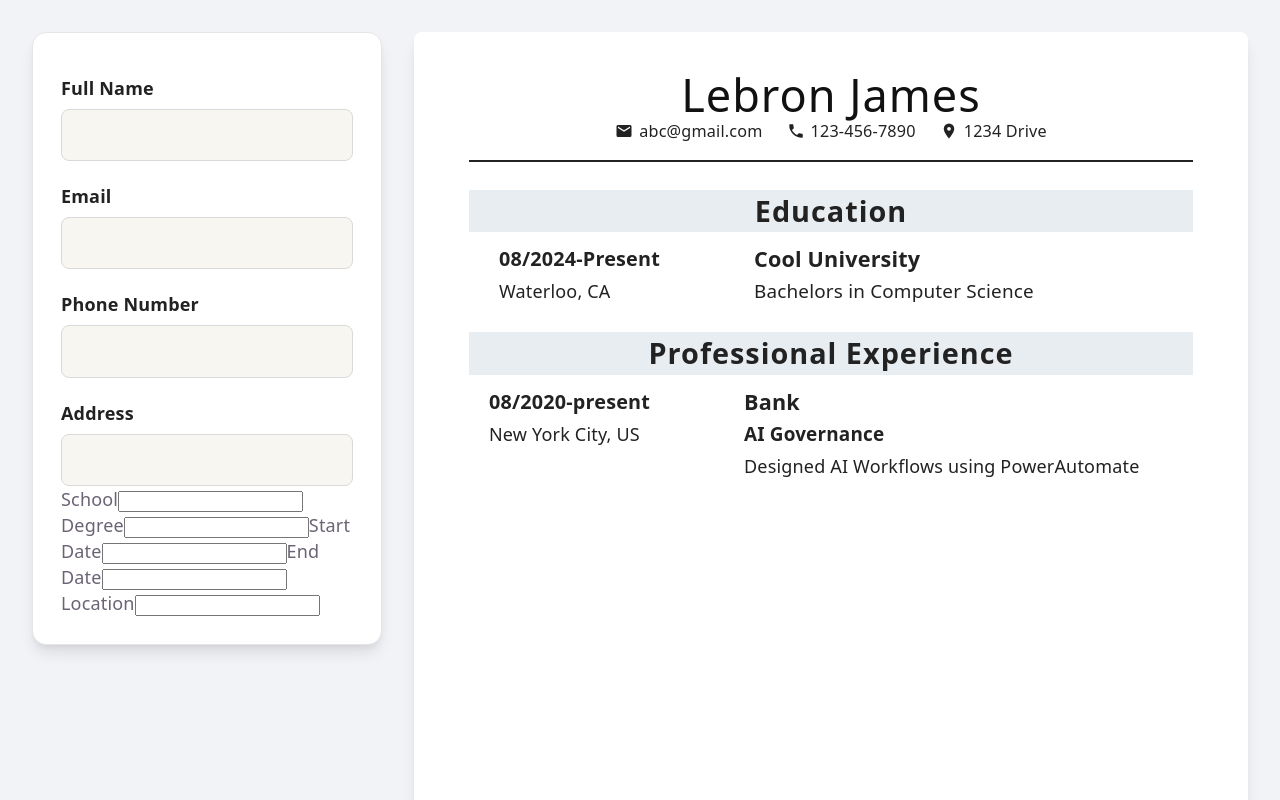
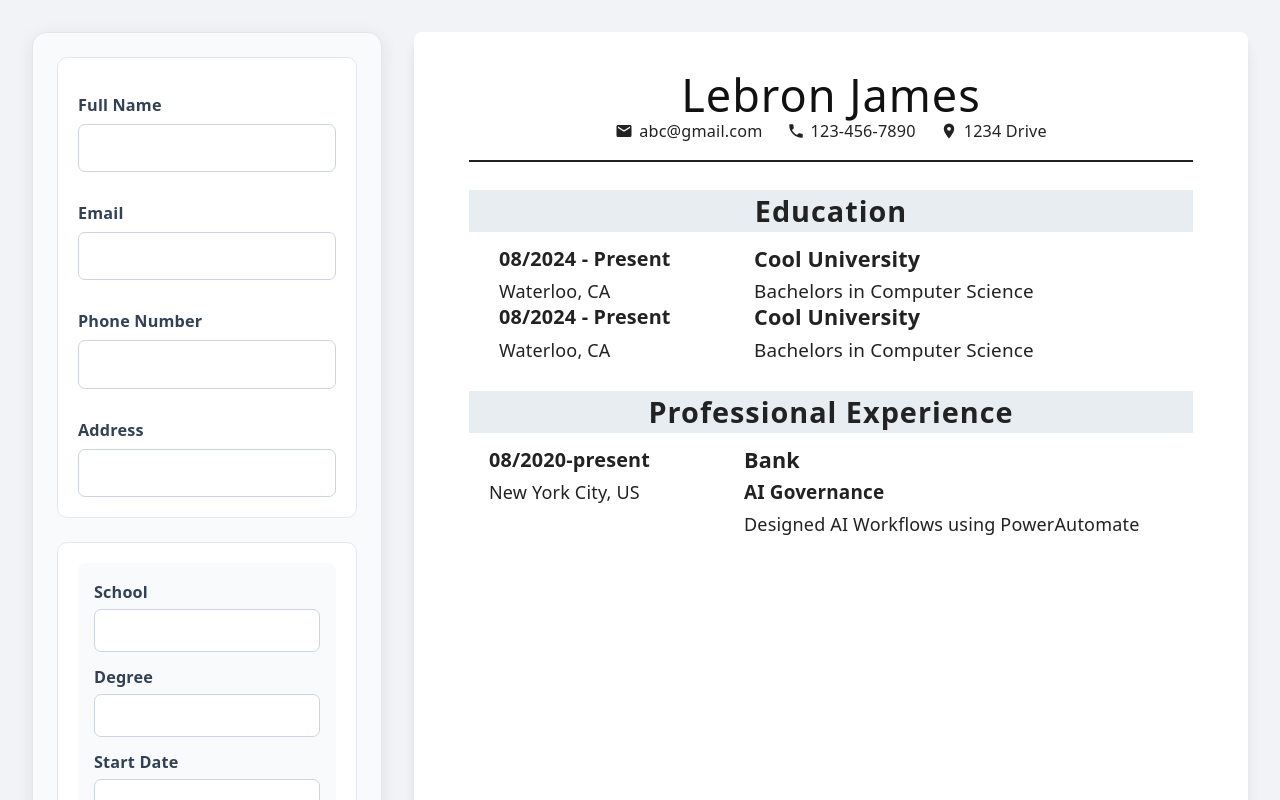
Before and after one commit to GoldenGlint/CV-Application, a React (Vite) app: page / in a window 1280 px wide. Shown: the top 800 px of the page. Built offline with nearby package versions, Linux system fonts and the light colour scheme.

Commit message:
Education properly renders in the resume field

```diff
--- a/src/App.jsx
+++ b/src/App.jsx
@@ -28,27 +28,30 @@ function ResumeHeader({person}){
     )
 }
 
-function ResumeEducation(){
+function ResumeEducation({education}){
   return (
     <>
       <h1 className="resumeEducationHeader">Education</h1>
+      <div className="educationList">
+        {education.map((edu)=>(
 
-      <div className="educationList">
           <div className="educationItem">
 
             <div className="leftEducation">
-            <h3 className="resumeEducationDate">08/2024-Present</h3>
-            <h3 className="resumeUniversityLocation">Waterloo, CA</h3>
+              <h3 className="resumeEducationDate">{edu.eduStartDate || "08/2024"} - {edu.eduEndDate || "Present"}</h3>
+              <h3 className="resumeUniversityLocation">{edu.eduLocation||"Waterloo, CA"}</h3>
             </div>
 
             <div className="rightEducation">
-            <h3 className="resumeUniversity">Cool University</h3>
-            <h3 className="resumeDegree">Bachelors in Computer Science</h3>
+              <h3 className="resumeUniversity">{edu.school||"Cool University"}</h3>
+              <h3 className="resumeDegree">{edu.degree||"Bachelors in Computer Science"}</h3>
             </div>
 
            </div>
 
+        ))}
       </div>
+
     </>
   )
 }
@@ -79,7 +82,7 @@ function Resume({person}){
   return(
     <div className="resumeGroup">
     <ResumeHeader person={person}/>
-    <ResumeEducation/>
+    <ResumeEducation education={person.education}/>
     <ResumeExperience/>
     </div>
   )
@@ -207,6 +210,14 @@ function App() {
         eduStartDate: "",
         eduEndDate: "",
         eduLocation: ""
+      },
+      {
+        id: crypto.randomUUID(),
+        school: "",
+        degree: "",
+        eduStartDate: "",
+        eduEndDate: "",
+        eduLocation: ""
       }
     ],
     experience: [
--- a/src/index.css
+++ b/src/index.css
@@ -372,3 +372,133 @@ body {
     width: 100%;
   }
 }
+
+/* Entire form panel */
+.formGroup {
+  width: 420px;
+  display: flex;
+  flex-direction: column;
+  gap: 24px;
+
+  padding: 24px;
+
+  background-color: #f8fafc;
+  border-radius: 14px;
+
+  box-shadow: 0 4px 18px rgba(0, 0, 0, 0.08);
+}
+
+
+/* Each major section */
+.formPerson,
+.formEducation,
+.formExperience {
+  display: flex;
+  flex-direction: column;
+  gap: 14px;
+
+  padding: 20px;
+
+  background-color: white;
+  border-radius: 10px;
+  border: 1px solid #e2e8f0;
+}
+
+
+/* One education entry */
+.educationFormItem {
+  display: flex;
+  flex-direction: column;
+  gap: 12px;
+
+  padding: 16px;
+
+  background-color: #f8fafc;
+  border-radius: 8px;
+}
+
+
+/* Labels */
+.formGroup label {
+  font-size: 0.9rem;
+  font-weight: 600;
+  color: #334155;
+
+  margin-bottom: -8px;
+}
+
+
+/* Inputs */
+.formGroup input {
+  width: 100%;
+  box-sizing: border-box;
+
+  padding: 10px 12px;
+
+  font-size: 1rem;
+
+  border: 1px solid #cbd5e1;
+  border-radius: 7px;
+
+  background-color: white;
+
+  outline: none;
+
+  transition:
+    border-color 0.2s ease,
+    box-shadow 0.2s ease;
+}
+
+
+/* When clicking into an input */
+.formGroup input:focus {
+  border-color: #3b82f6;
+
+  box-shadow: 0 0 0 3px rgba(59, 130, 246, 0.15);
+}
+
+
+/* Hover */
+.formGroup input:hover {
+  border-color: #94a3b8;
+}
+
+
+/* Optional section titles */
+.formGroup h2 {
+  margin: 0 0 6px 0;
+
+  font-size: 1.2rem;
+  color: #1e293b;
+}
+
+
+/* Buttons for later */
+.formGroup button {
+  padding: 10px 14px;
+
+  border: none;
+  border-radius: 7px;
+
+  font-size: 0.95rem;
+  font-weight: 600;
+
+  cursor: pointer;
+
+  background-color: #2563eb;
+  color: white;
+
+  transition:
+    background-color 0.2s ease,
+    transform 0.1s ease;
+}
+
+
+.formGroup button:hover {
+  background-color: #1d4ed8;
+}
+
+
+.formGroup button:active {
+  transform: scale(0.98);
+}
```
Lines whose indentation alone changed are shown as unchanged.
